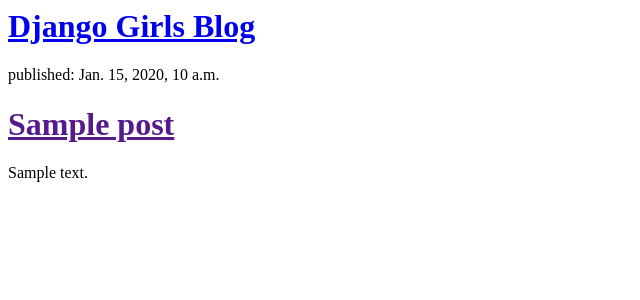
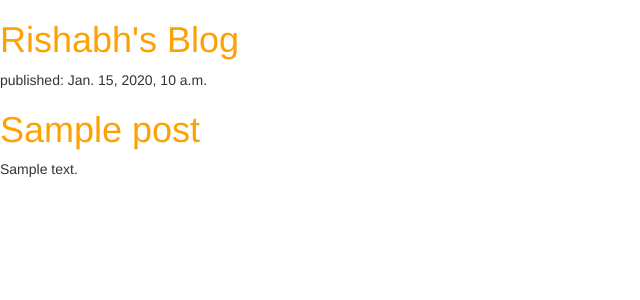
Before and after one commit to rishabh-mathur/tech-blog, a Django app: template blog_tech/templates/blog_tech/post_list.html in a window 1280 px wide. Shown: the top 300 px of the page, without its empty margins (0-640 px from the left). Run offline with Django 3.2, Linux system fonts and the light colour scheme; the template is opened without the code that fills it: values that come from a table or form of the project are taken from there, others are empty; tables that the repository leaves empty hold one stand-in row (values such as "Sample post"); some libraries are stand-ins or nearby versions.

Commit message:
made changes in css

```diff
--- a/blog_tech/templates/blog_tech/post_list.html
+++ b/blog_tech/templates/blog_tech/post_list.html
@@ -1,11 +1,16 @@
+{% load staticfiles %}
 <html>
     <head>
-        <title>Django Girls blog</title>
+        <title>Rishabh's blog</title>
+        <link rel="stylesheet" href="//maxcdn.bootstrapcdn.com/bootstrap/3.2.0/css/bootstrap.min.css">
+        <link rel="stylesheet" href="//maxcdn.bootstrapcdn.com/bootstrap/3.2.0/css/bootstrap-theme.min.css">
+        <link rel="stylesheet" href="{% static 'css/blog_tech.css' %}">
     </head>
     <body>
         <div>
-            <h1><a href="/">Django Girls Blog</a></h1>
+            <h1><a href="/">Rishabh's Blog</a></h1>
         </div>
+
         {% for post in posts %}
             <div>
                 <p>published: {{ post.published_date }}</p>
```
Lines whose indentation alone changed are shown as unchanged.
